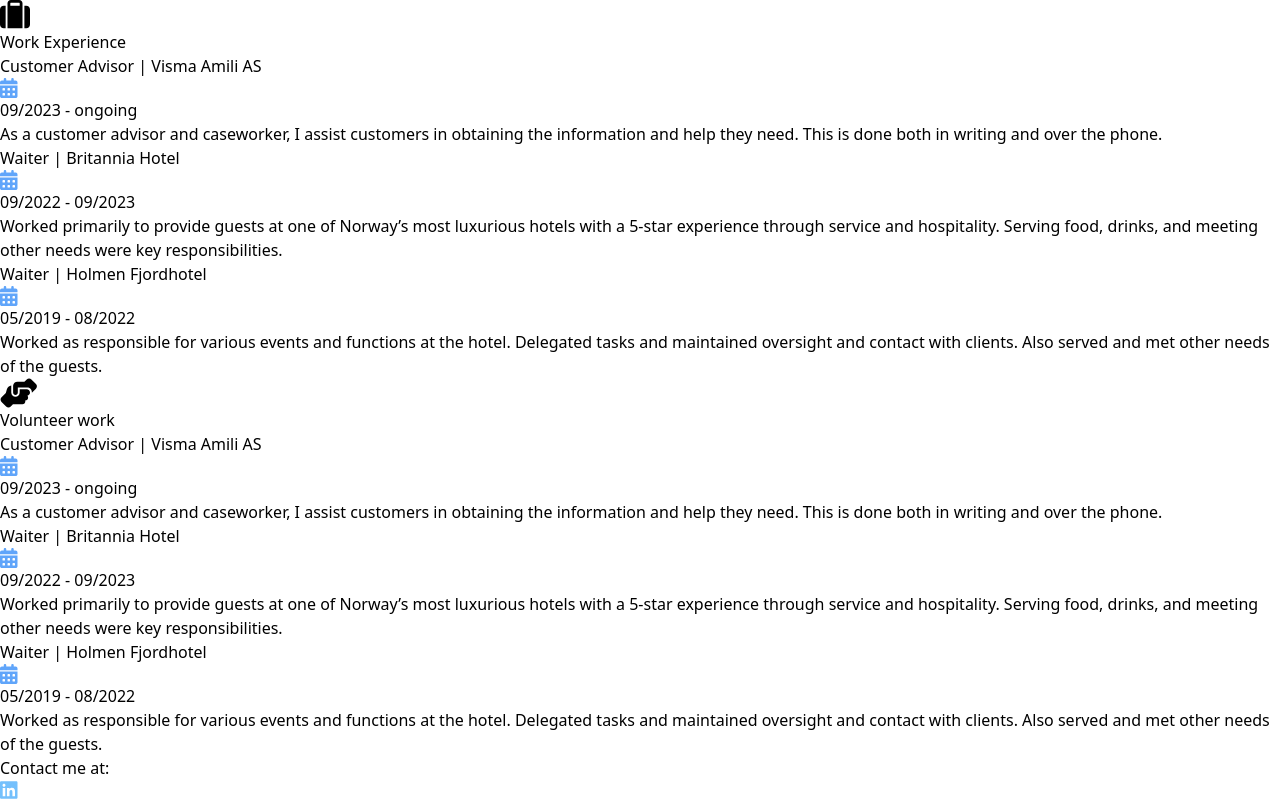
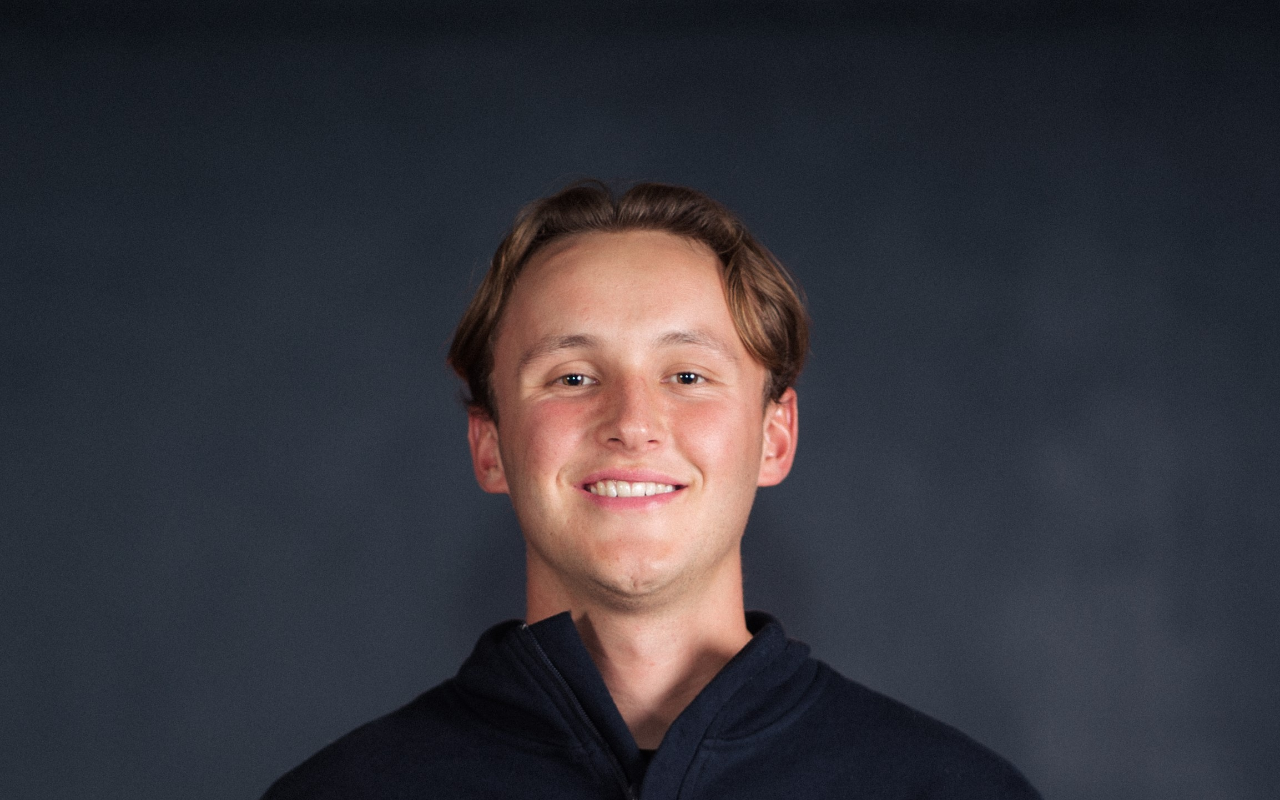
Before and after one commit to aasmul1/Resume, a React (Vite) app in the folder resume/: page / in a window 1280 px wide. Shown: the top 800 px of the page. Built offline with nearby package versions, Linux system fonts and the light colour scheme.

Commit message:
Modified layout to fit. Added profilepicture

```diff
--- a/resume/src/App.jsx
+++ b/resume/src/App.jsx
@@ -9,8 +9,11 @@
   const [count, setCount] = useState(0);
 
   return (
-    <div className="flex flex-col min-h-screen bg-gray-400 p-4">
+
+    <div className="flex flex-col space-y-10 min-h-screen bg-gray-400 gap-4">
       {/* Container for Cards */}
+      <div className="flex flex-row space-x-8 p-3">
+        <CardMe />
       <div className="flex flex-col gap-4 flex-grow">
         <div className="flex justify-end">
           <Card />
@@ -20,6 +23,7 @@
         </div>
 
       </div>
+      </div>
       <Footer />
 
     </div>
--- a/resume/src/components/Card.jsx
+++ b/resume/src/components/Card.jsx
@@ -2,7 +2,7 @@
 
 const Card = () => {
     return (
-        <div className="flex flex-col space-y-6 text-left p-4 rounded-md shadow-lg bg-white box-border h-4/5 w-3/5">
+        <div className="flex flex-col space-y-6 text-left p-4 rounded-md shadow-lg bg-white box-border w-9/10">
             <div className="flex flex-row space-x-4">
                 <svg xmlns="http://www.w3.org/2000/svg" height="30px" viewBox="0 0 512 512">
                     <path d="M176 56l0 40 160 0 0-40c0-4.4-3.6-8-8-8L184 48c-4.4 0-8 3.6-8 8zM128 96l0-40c0-30.9 25.1-56 56-56L328 0c30.9 0 56 25.1 56 56l0 40 0 32 0 352-256 0 0-352 0-32zM64 96l32 0 0 384-32 0c-35.3 0-64-28.7-64-64L0 160c0-35.3 28.7-64 64-64zM448 480l-32 0 0-384 32 0c35.3 0 64 28.7 64 64l0 256c0 35.3-28.7 64-64 64z"/>
--- a/resume/src/components/CardMe.jsx
+++ b/resume/src/components/CardMe.jsx
@@ -1,8 +1,17 @@
 import React from 'react';
+import startbilde from "../assets/start_profilbilde.jpg"
 
 const CardMe = () => {
-    <div className="flex flex-col space-y-6 text-left p-4 rounded-md shadow-lg bg-white box-border h-4/5 w-3/5">
-    </div>
+    return (
+        <div className="flex flex-col space-y-6 text-left p-4 rounded-md shadow-lg bg-white box-border w-1/2">
+            <div className="flex flex-col">
+                <img src={startbilde} style={{height: '100%', width: '100%', objectFit: 'cover',}} alt="Logo" />
+                <h1 className="text-lg font-bold">Åsmund Løvoll</h1>
+            </div>
+            <div className="flex flex-col space-y-1">
+            </div>
+        </div>
+    );
 }
 
 
--- a/resume/src/components/CardVerv.jsx
+++ b/resume/src/components/CardVerv.jsx
@@ -2,7 +2,7 @@
 
 const CardVerv = () => {
     return (
-        <div className="flex flex-col space-y-6 text-left p-4 rounded-md shadow-lg bg-white box-border h-4/5 w-3/5">
+        <div className="flex flex-col space-y-6 text-left p-4 rounded-md shadow-lg bg-white box-border w-9/10">
             <div className="flex flex-row space-x-4">
             <svg xmlns="http://www.w3.org/2000/svg" height="30px" viewBox="0 0 640 512"><path d="M544 248l0 3.3 69.7-69.7c21.9-21.9 21.9-57.3 0-79.2L535.6 24.4c-21.9-21.9-57.3-21.9-79.2 0L416.3 64.5c-2.7-.3-5.5-.5-8.3-.5L296 64c-37.1 0-67.6 28-71.6 64l-.4 0 0 120c0 22.1 17.9 40 40 40s40-17.9 40-40l0-72c0 0 0-.1 0-.1l0-15.9 16 0 136 0c0 0 0 0 .1 0l7.9 0c44.2 0 80 35.8 80 80l0 8zM336 192l0 56c0 39.8-32.2 72-72 72s-72-32.2-72-72l0-118.6c-35.9 6.2-65.8 32.3-76 68.2L99.5 255.2 26.3 328.4c-21.9 21.9-21.9 57.3 0 79.2l78.1 78.1c21.9 21.9 57.3 21.9 79.2 0l37.7-37.7c.9 0 1.8 .1 2.7 .1l160 0c26.5 0 48-21.5 48-48c0-5.6-1-11-2.7-16l2.7 0c26.5 0 48-21.5 48-48c0-12.8-5-24.4-13.2-33c25.7-5 45.1-27.6 45.2-54.8l0-.4c-.1-30.8-25.1-55.8-56-55.8c0 0 0 0 0 0l-120 0z"/></svg>
                 <h1 className="text-lg font-bold">Volunteer work</h1>
```
Also changed, not shown: resume/src/assets/start_profilbilde.jpg (added).
